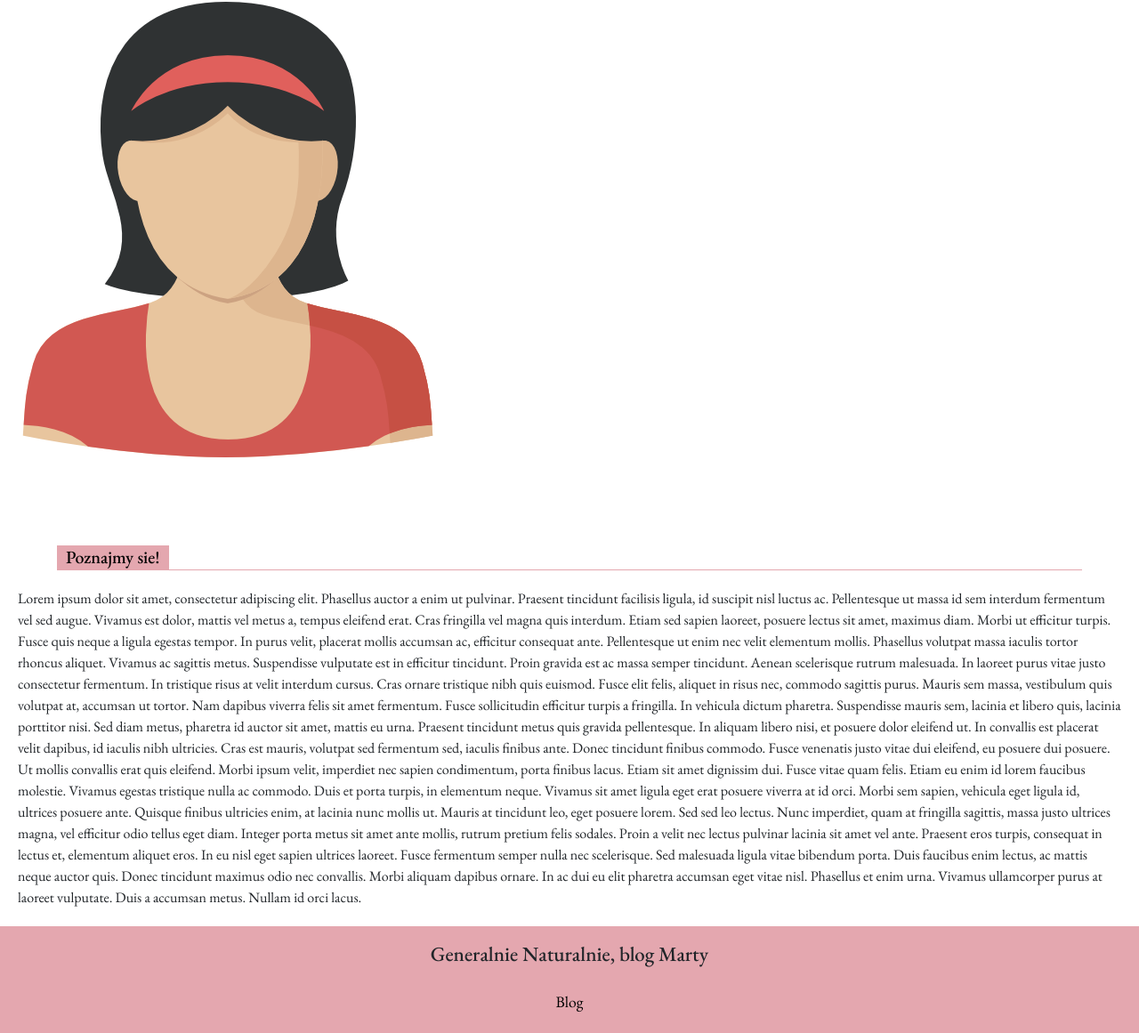
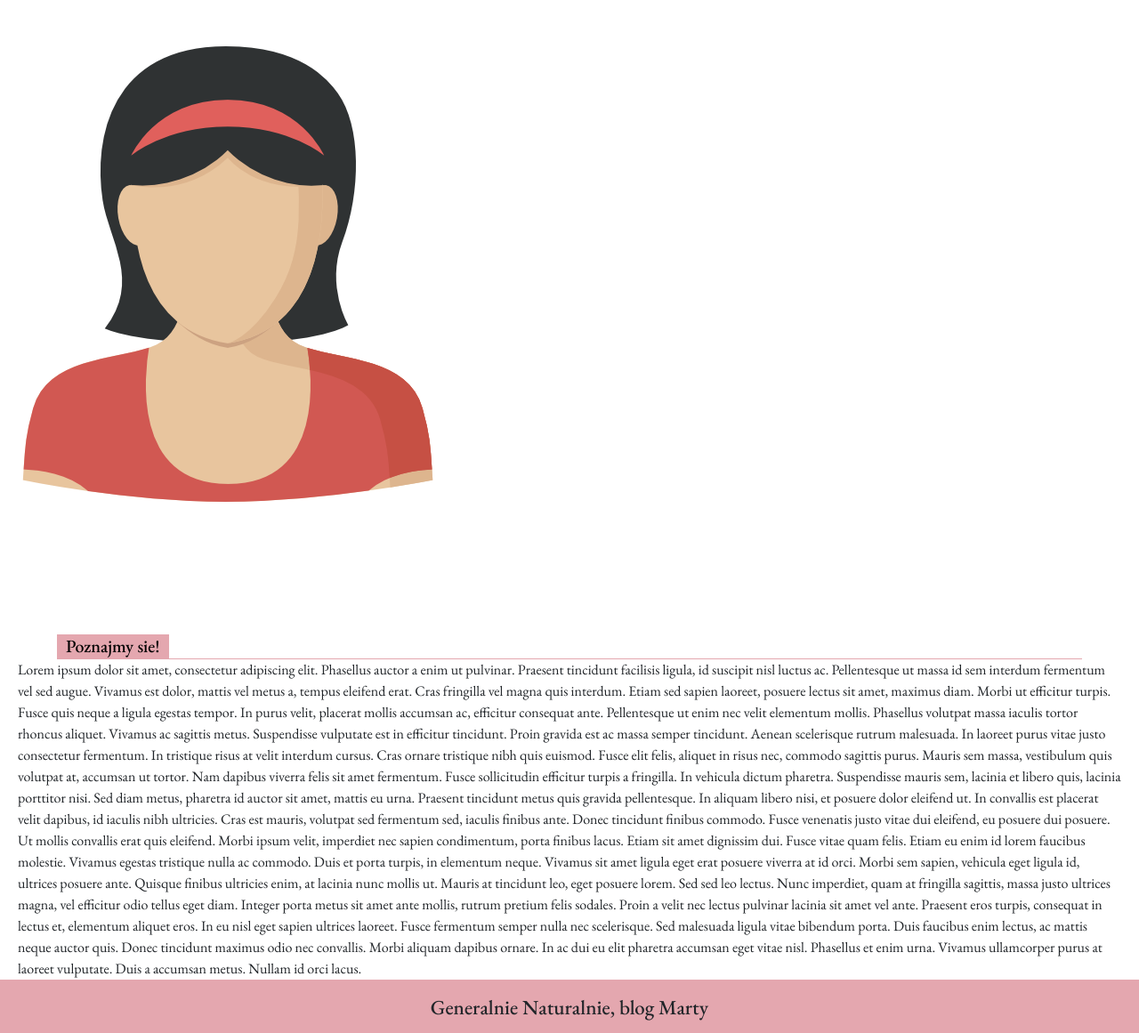
Before and after one commit to marelons1337/Generalnie-naturalnie, a website: page about.html in a window 1280 px wide. Shown: the part 98-1259 px from the top of the page at 89% size. Drawn offline with nearby package versions, Linux system fonts and the light colour scheme.

Commit message:
bigger screens for about me

```diff
--- a/about.html
+++ b/about.html
@@ -47,13 +47,13 @@
         <header>
             <h1 class="atricles-header">Poznajmy sie!</h1>
         </header>
-        <article>
+        <div class="about-me">
             Lorem ipsum dolor sit amet, consectetur adipiscing elit. Phasellus auctor a enim ut pulvinar. Praesent tincidunt facilisis ligula, id suscipit nisl luctus ac. Pellentesque ut massa id sem interdum fermentum vel sed augue. Vivamus est dolor, mattis vel metus a, tempus eleifend erat. Cras fringilla vel magna quis interdum. Etiam sed sapien laoreet, posuere lectus sit amet, maximus diam. Morbi ut efficitur turpis. Fusce quis neque a ligula egestas tempor. In purus velit, placerat mollis accumsan ac, efficitur consequat ante. Pellentesque ut enim nec velit elementum mollis. Phasellus volutpat massa iaculis tortor rhoncus aliquet. Vivamus ac sagittis metus. Suspendisse vulputate est in efficitur tincidunt. Proin gravida est ac massa semper tincidunt. Aenean scelerisque rutrum malesuada.
             In laoreet purus vitae justo consectetur fermentum. In tristique risus at velit interdum cursus. Cras ornare tristique nibh quis euismod. Fusce elit felis, aliquet in risus nec, commodo sagittis purus. Mauris sem massa, vestibulum quis volutpat at, accumsan ut tortor. Nam dapibus viverra felis sit amet fermentum. Fusce sollicitudin efficitur turpis a fringilla. In vehicula dictum pharetra. Suspendisse mauris sem, lacinia et libero quis, lacinia porttitor nisi. Sed diam metus, pharetra id auctor sit amet, mattis eu urna. Praesent tincidunt metus quis gravida pellentesque. In aliquam libero nisi, et posuere dolor eleifend ut. In convallis est placerat velit dapibus, id iaculis nibh ultricies. Cras est mauris, volutpat sed fermentum sed, iaculis finibus ante. Donec tincidunt finibus commodo.
             Fusce venenatis justo vitae dui eleifend, eu posuere dui posuere. Ut mollis convallis erat quis eleifend. Morbi ipsum velit, imperdiet nec sapien condimentum, porta finibus lacus. Etiam sit amet dignissim dui. Fusce vitae quam felis. Etiam eu enim id lorem faucibus molestie. Vivamus egestas tristique nulla ac commodo. Duis et porta turpis, in elementum neque. Vivamus sit amet ligula eget erat posuere viverra at id orci. Morbi sem sapien, vehicula eget ligula id, ultrices posuere ante. Quisque finibus ultricies enim, at lacinia nunc mollis ut. Mauris at tincidunt leo, eget posuere lorem.
             Sed sed leo lectus. Nunc imperdiet, quam at fringilla sagittis, massa justo ultrices magna, vel efficitur odio tellus eget diam. Integer porta metus sit amet ante mollis, rutrum pretium felis sodales. Proin a velit nec lectus pulvinar lacinia sit amet vel ante. Praesent eros turpis, consequat in lectus et, elementum aliquet eros. In eu nisl eget sapien ultrices laoreet. Fusce fermentum semper nulla nec scelerisque. Sed malesuada ligula vitae bibendum porta. Duis faucibus enim lectus, ac mattis neque auctor quis.
             Donec tincidunt maximus odio nec convallis. Morbi aliquam dapibus ornare. In ac dui eu elit pharetra accumsan eget vitae nisl. Phasellus et enim urna. Vivamus ullamcorper purus at laoreet vulputate. Duis a accumsan metus. Nullam id orci lacus.
-        </article>
+        </div>
     </main>
 
     <footer>
--- a/style.css
+++ b/style.css
@@ -217,7 +217,7 @@ footer > * {
     display: block;
 }
 
-@media (min-width: 30em) {
+@media (min-width: 450px) {
     .band{
         grid-template-columns: 1fr 1fr;
     }
@@ -251,7 +251,7 @@ footer > * {
     }
 }
 
-@media (min-width: 60em) {
+@media (min-width: 1000px) {
     .item-1 {
         grid-column: 1 / span 2;
     }
@@ -268,6 +268,11 @@ footer > * {
 
 /* about me specifics */
 .author {
-    margin: 100px 0;
+    margin: 150px 0;
     max-width: 90%;
 }
+.about-me {
+    max-width: 90%;
+    margin: 0 auto;
+    max-width: 1240px;
+}
```
Also changed, not shown: index.html (+1 -1 lines).
